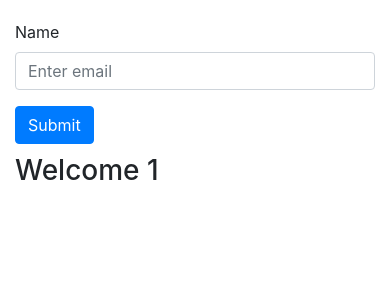
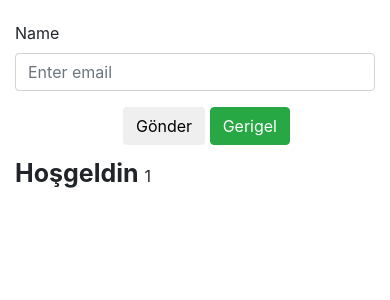
Before and after one commit to Erdemstar/graduation-project, a PHP site: page /CSS/level1.php?name=1 in a window 390 px wide. Shown: the top 300 px of the page. Run offline with PHP 8.4, Linux system fonts and the light colour scheme.

Commit message:
CSS/seviye1 tasarımsal ve yazılımsal olarak çalışmaktadır.

```diff
--- a/CSS/level1.php
+++ b/CSS/level1.php
@@ -4,9 +4,7 @@
     <meta charset="UTF-8">
     <meta name="viewport" content="width=device-width, initial-scale=1, shrink-to-fit=no">
     <!-- Bootstrap CSS -->
-
     <link rel="stylesheet" href="../css/custom.css">
-
     <link rel="stylesheet" href="../css/bootstrap.min.css">
     <title>Cross Site Scripting seviye 1</title>
 </head>
@@ -22,22 +20,51 @@
     ?>
     <div class="container" style="margin-top: 5%">
 
+        <!-- Satır -->
+        <div class="row">
+
+            <!-- 1.parca -->
+            <div class="col-md-3"></div>
+
+            <!-- 2.parca -->
+            <div class="col-md-6">
 
                 <form ction="<?php $_PHP_SELF ?>" method="GET">
+
                     <div class="form-group">
                         <label for="exampleInputEmail1">Name</label>
                         <input type="name" class="form-control" id="name" name="name" aria-describedby="emailHelp" placeholder="Enter email">
                     </div>
-          <button type="submit" class="btn btn-primary">Submit</button>
+                    <button type="submit" class="btn" style="margin-left:30%;">Gönder</button>
+                     <a href="../index.php" class="btn btn-success" role="button">Gerigel</a>
+
+
                 </form>
 
 
                 <div style="margin-top:3%;">
-            <h3>Welcome <?=$tmp?></h3>
+                    <?php
+                        if ($tmp)
+                        {
+                            print("<span style='font-weight:bolder;font-size:25px'>Hoşgeldin </span>$tmp");
+                        }
+                    ?>
+
                 </div>
 
 
+
             </div>
+
+            <!-- 3.parca -->
+            <div class="col-md-3"></div>
+
+         </div>
+    </div>
+
+
+
+
 
 
     <!-- Optional JavaScript -->
--- a/index.php
+++ b/index.php
@@ -13,7 +13,7 @@
 <body>
 <?php
         $viewer = getenv( "HTTP_USER_AGENT" );
-        $browser = "An unidentified browser!";
+        $browser = "An unidentified browser";
         $platform = "An unidentified OS!";
 
         if (  preg_match( "/MSIE/i", "$viewer" ) )
@@ -48,7 +48,7 @@
               arayan kişilere üzerinde uygulama yapabilecekleri bir ortam sağlamaktadır
           </p>
           <hr class="my-4">
-          <p>Your browser is <?=$browser?> and your OS is <?=$platform?></p>
+          <p>Kullandığın tarayıcı <?=$browser?> , kullandığın işletim sistemi ise <?=$platform?></p>
           <a class="btn btn-primary btn-lg" href="#" role="button">Learn more</a>
         </div>
 
```
Lines whose indentation alone changed are shown as unchanged.
